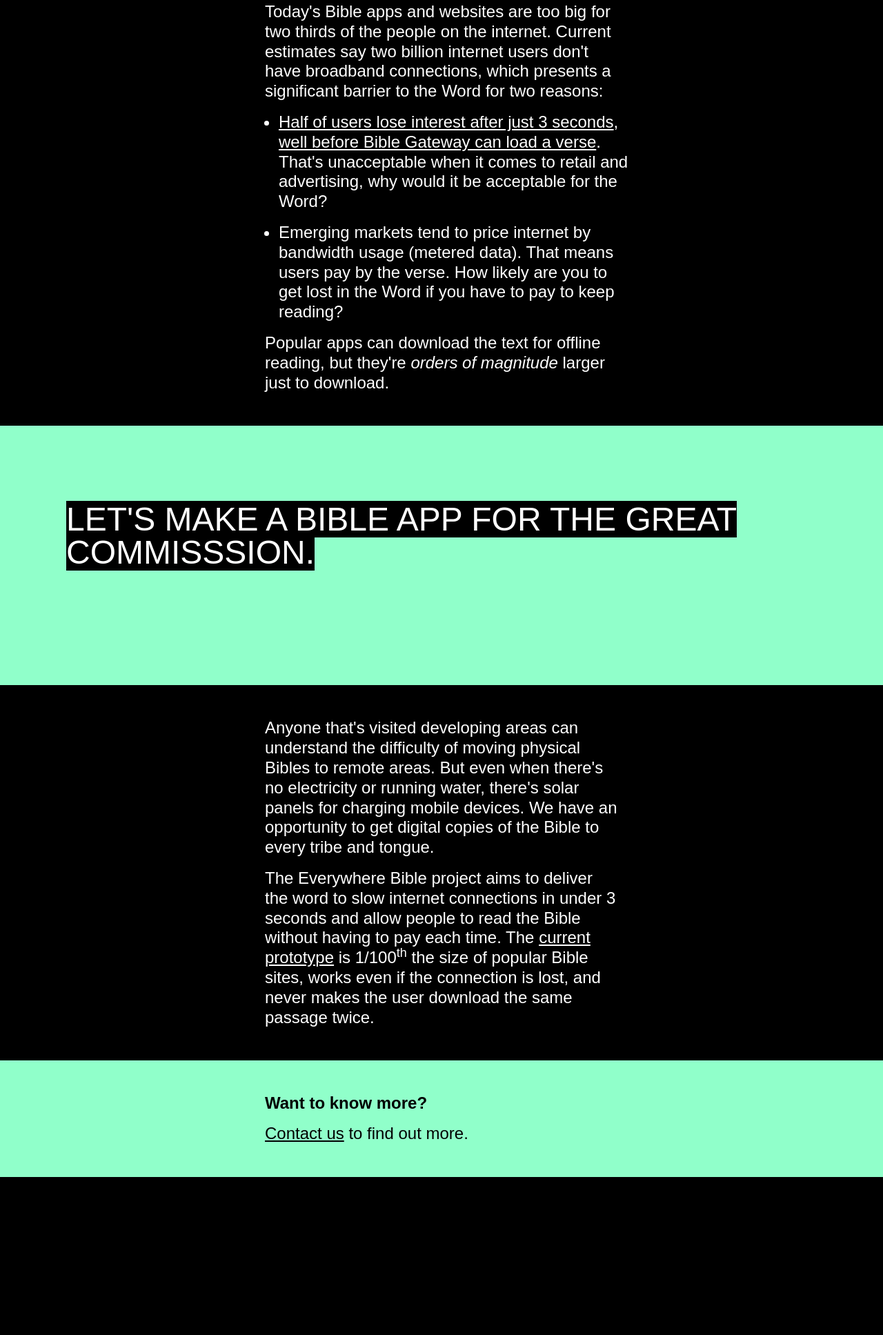
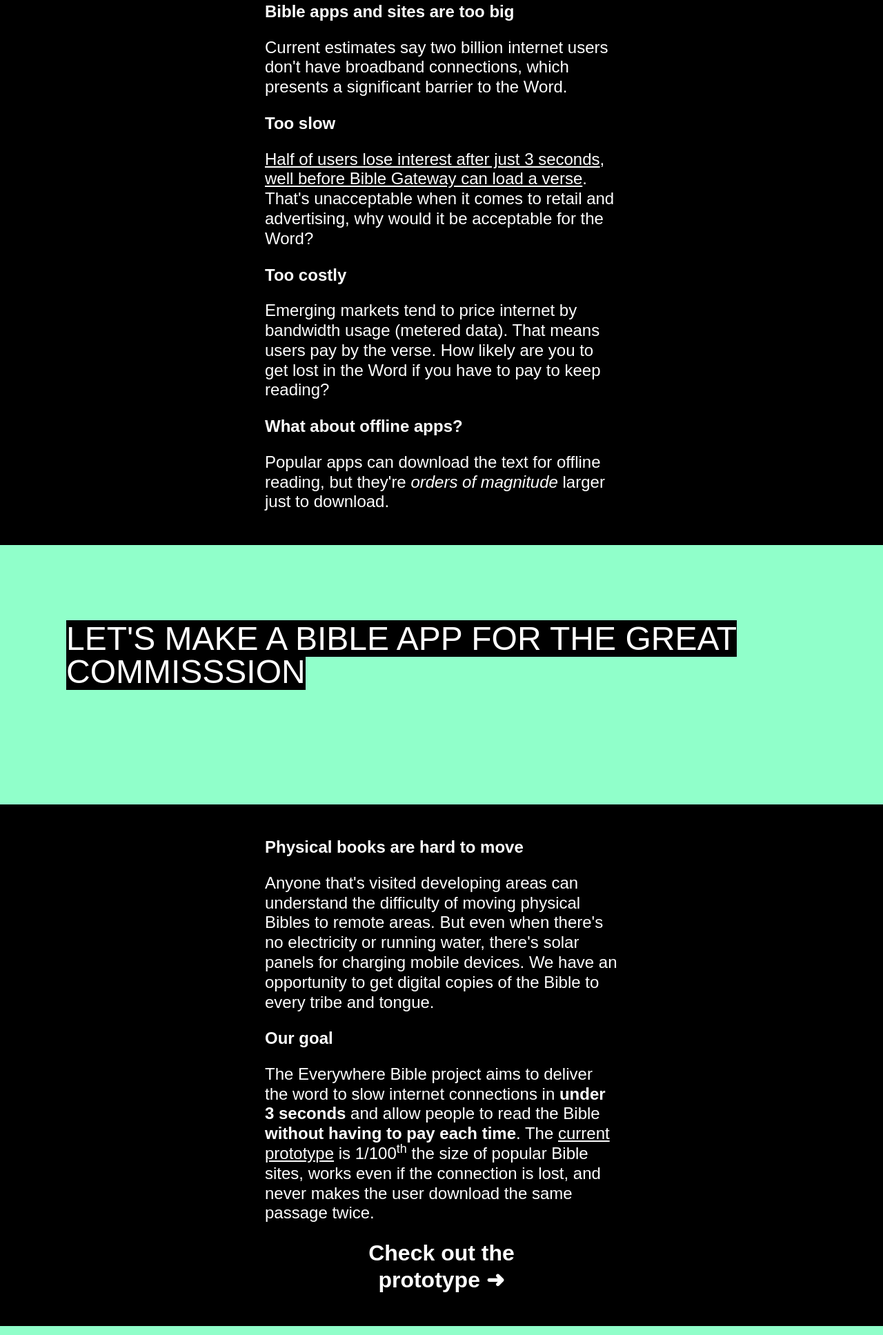
Before and after one commit to everywherebible/everywherebible.github.io, a plain HTML site: page index.html in a window 1280 px wide. Shown: the part 845-2780 px from the top of the page at 69% size. Before the commit the page ends 2551 px from the top, so only its background shows below. Drawn offline with Linux system fonts and the light colour scheme.

Commit message:
make the info hierarchy more explicit

```diff
--- a/index.html
+++ b/index.html
@@ -66,12 +66,12 @@
       }
 
       .cta-text-1, .cta-text-3 {
-        font-size: 2rem;
-        line-height: 2rem;
+        font-size: 1.5rem;
+        line-height: 1.5rem;
       }
       .cta-text-2 {
-        font-size: 3rem;
-        line-height: 3rem;
+        font-size: 2.5rem;
+        line-height: 2.5rem;
       }
 
       .optional-break {
@@ -98,7 +98,7 @@
 
     @media (max-width: 720px) {
       section {
-        padding: 1rem;
+        padding: 3rem 1rem;
       }
     }
 
@@ -130,8 +130,8 @@
       margin-right: 1.2rem;
     }
 
-    p + p, li + li, p + ul, ul + p, h2 + p {
-      margin-top: 1rem;
+    p + p, li + li, p + ul, ul + p, h2 + p, p + h2 {
+      margin-top: 1.5rem;
     }
 
     .neon {
@@ -151,6 +151,20 @@
     @media (max-width: 720px) {
       font-size: 1rem;
       line-height: 1.3rem;
+    }
+
+    .land-this-point {
+      font-size: 2em;
+      line-height: 1.2em;
+      font-weight: bold;
+    }
+
+    .center {
+      text-align: center;
+    }
+
+    .proto {
+      text-decoration: none;
     }
   </style>
 </head>
@@ -176,28 +190,33 @@
   </div>
 
   <section>
-    <p id=stats>
-      Today's Bible apps and websites are too big for two thirds of the people
-      on the internet. Current estimates say two billion internet users don't
-      have broadband connections, which presents a significant barrier to the
-      Word for two reasons:
+    <h2 id=stats>Bible apps and sites are too big</h2>
+
+    <p>
+      Current estimates say two billion internet users don't have broadband
+      connections, which presents a significant barrier to the Word.
     </p>
 
-    <ul>
-      <li>
-        <a
-          href="https://www.doubleclickbygoogle.com/articles/mobile-speed-matters/">Half
-          of users lose interest after just 3 seconds</a>, <a href="https://www.webpagetest.org/result/171025_WG_a74106ddac70b565ecfed2c55bc85a76/">well before Bible
-        Gateway can load a verse</a>. That's unacceptable when it comes to
-        retail and advertising, why would it be acceptable for the Word?
-      </li>
+    <h2 id=too-slow>Too slow</h2>
 
-      <li>
-        Emerging markets tend to price internet by bandwidth usage (metered
-        data). That means users pay by the verse. How likely are you to get
-        lost in the Word if you have to pay to keep reading?
-      </li>
-    </ul>
+    <p>
+      <a
+      href="https://www.doubleclickbygoogle.com/articles/mobile-speed-matters/">Half
+      of users lose interest after just 3 seconds</a>, <a
+      href="https://www.webpagetest.org/result/171025_WG_a74106ddac70b565ecfed2c55bc85a76/">well
+      before Bible Gateway can load a verse</a>. That's unacceptable when it
+      comes to retail and advertising, why would it be acceptable for the Word?
+    </p>
+
+    <h2 id=too-costly>Too costly</h2>
+
+    <p>
+      Emerging markets tend to price internet by bandwidth usage (metered
+      data). That means users pay by the verse. How likely are you to get lost
+      in the Word if you have to pay to keep reading?
+    </p>
+
+    <h2>What about offline apps?</h2>
 
     <p>
       Popular apps can download the text for offline reading, but they're
@@ -208,12 +227,14 @@
   <section class=half-hero>
     <div class=cta>
       <span class=cta-text-1>
-        Let's make a Bible app for the Great Commisssion.
+        Let's make a Bible app for the Great Commisssion
       </span>
     </div>
   </section>
 
   <section>
+    <h2 id=the-problem-with-books>Physical books are hard to move</h2>
+
     <p>
       Anyone that's visited developing areas can understand the difficulty of
       moving physical Bibles to remote areas. But even when there's no
@@ -222,20 +243,28 @@
       every tribe and tongue.
     </p>
 
+    <h2 id=goal>Our goal</h2>
+
     <p>
       The Everywhere Bible project aims to deliver the word to slow internet
-      connections in under 3 seconds and allow people to read the Bible without
-      having to pay each time. The <a href="https://esvbible.github.io">current
-      prototype</a> is 1/100<sup>th</sup> the size of popular Bible sites,
-      works even if the connection is lost, and never makes the user download
-      the same passage twice.
+      connections in <strong>under 3 seconds</strong> and allow people to read
+      the Bible <strong>without having to pay each time</strong>. The <a
+      href="https://esvbible.github.io">current prototype</a> is
+      1/100<sup>th</sup> the size of popular Bible sites, works even if the
+      connection is lost, and never makes the user download the same passage
+      twice.
+    </p>
+
+    <p class="land-this-point center">
+      <a class=proto href="https://esvbible.github.io">Check out the <br/>
+      prototype &#10140;</a>
     </p>
   </section>
 
   <section class=neon>
     <h2 id=contact>Want to know more?</h2>
 
-    <p>
+    <p class=center>
       <a href="mailto:aaron.r.stacy@gmail.com">Contact us</a> to find out more.
     </p>
   </section>
```
